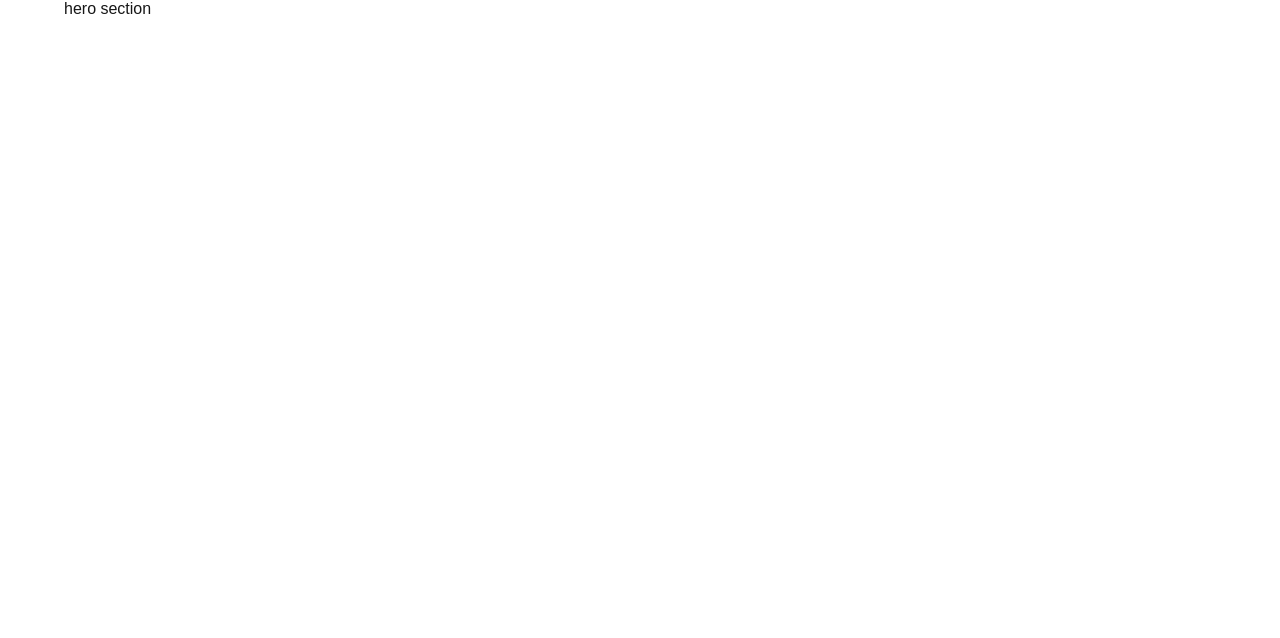
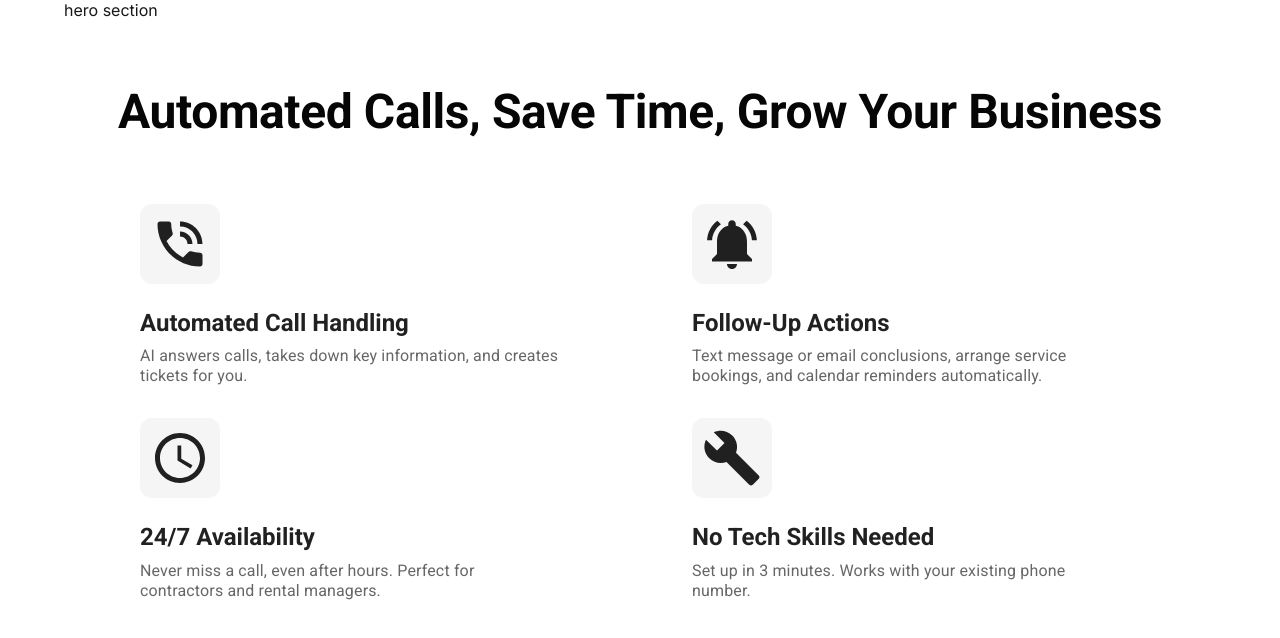
Before and after one commit to Dispatch-AI-com/frontend, a Next.js app: page / in a window 1280 px wide. Shown: the top 638 px of the page. Built offline with nearby package versions, Linux system fonts and the light colour scheme.

Commit message:
feat: add features section component into landing page

```diff
--- a/package.json
+++ b/package.json
@@ -11,9 +11,10 @@
   "dependencies": {
     "@emotion/react": "^11.14.0",
     "@emotion/styled": "^11.14.0",
+    "@fontsource/roboto": "^5.2.5",
     "@mui/icons-material": "^6.4.5",
     "@mui/material": "^6.4.5",
-    "next": "15.1.7",
+    "next": "^15.3.0",
     "react": "^19.0.0",
     "react-dom": "^19.0.0"
   },
--- a/src/app/layout.tsx
+++ b/src/app/layout.tsx
@@ -1,20 +1,22 @@
 import type { Metadata } from "next";
-import { Geist, Geist_Mono } from "next/font/google";
+import { Inter, Roboto } from "next/font/google";
 import "./globals.css";
 
-const geistSans = Geist({
-  variable: "--font-geist-sans",
+const inter = Inter({
   subsets: ["latin"],
+  display: "swap",
 });
 
-const geistMono = Geist_Mono({
-  variable: "--font-geist-mono",
+const roboto = Roboto({
+  weight: ['400', '500', '700', '900'],
   subsets: ["latin"],
+  display: "swap",
+  variable: '--font-roboto',
 });
 
 export const metadata: Metadata = {
-  title: "Create Next App",
-  description: "Generated by create next app",
+  title: "DispatchAI - Automated Call Handling",
+  description: "Save time and grow your business with automated call handling",
 };
 
 export default function RootLayout({
@@ -24,7 +26,7 @@ export default function RootLayout({
 }>) {
   return (
     <html lang="en">
-      <body className={`${geistSans.variable} ${geistMono.variable}`}>
+      <body className={`${inter.className} ${roboto.variable}`}>
         {children}
       </body>
     </html>
--- a/src/app/page.tsx
+++ b/src/app/page.tsx
@@ -1,11 +1,12 @@
 import { Container } from '@mui/material';
 import HeroSection from '../components/features/landing/HeroSection';
-
+import FeaturesSection from '../components/features/landing/FeaturesSection';
 
 export default function LandingPage() {
   return (
     <Container>
       <HeroSection />
+      <FeaturesSection />
     </Container>
   );
 }
--- /dev/null
+++ b/src/components/features/landing/FeaturesSection.tsx
@@ -0,0 +1,141 @@
+'use client';
+
+import React from 'react';
+import {
+  Box,
+  Container,
+  Typography,
+  Grid,
+  Card,
+  CardContent,
+  useTheme
+} from '@mui/material';
+import PhoneInTalkIcon from '@mui/icons-material/PhoneInTalk';
+import NotificationsActiveIcon from '@mui/icons-material/NotificationsActive';
+import AccessTimeIcon from '@mui/icons-material/AccessTime';
+import BuildIcon from '@mui/icons-material/Build';
+
+export default function FeaturesSection() {
+  const theme = useTheme();
+  const features = [
+    {
+      title: "Automated Call Handling",
+      description: "AI answers calls, takes down key information, and creates tickets for you.",
+      icon: <PhoneInTalkIcon sx={{ fontSize: 60 }} />
+    },
+    {
+      title: "Follow-Up Actions",
+      description: "Text message or email conclusions, arrange service bookings, and calendar reminders automatically.",
+      icon: <NotificationsActiveIcon sx={{ fontSize: 60 }} />
+    },
+    {
+      title: "24/7 Availability",
+      description: "Never miss a call, even after hours. Perfect for contractors and rental managers.",
+      icon: <AccessTimeIcon sx={{ fontSize: 60 }} />
+    },
+    {
+      title: "No Tech Skills Needed",
+      description: "Set up in 3 minutes. Works with your existing phone number.",
+      icon: <BuildIcon sx={{ fontSize: 60 }} />
+    }
+  ];
+
+  return (
+    <Box sx={{ py: 8, bgcolor: 'background.default' }}>
+      <Container maxWidth="lg">
+        <Typography
+          variant="h2"
+          align="center"
+          gutterBottom
+          sx={{
+            fontFamily: 'var(--font-roboto)',
+            fontWeight: 700,
+            fontSize: '48px',
+            lineHeight: '56px',
+            color: '#060606',
+            mb: 8,
+            mx: 'auto'
+          }}
+        >
+          Automated Calls, Save Time, Grow Your Business
+        </Typography>
+
+        <Grid container spacing={4} sx={{ pl: { xs: 2, sm: 3, md: 4 } }}>
+          {features.map((feature, index) => (
+            <Grid item xs={12} sm={6} key={index}>
+              <Card
+                sx={{
+                  height: '100%',
+                  display: 'flex',
+                  flexDirection: 'column',
+                  alignItems: 'flex-start',
+                  textAlign: 'left',
+                  ml:'20px',
+                  p: 0,
+                  pl: 0,
+                  boxShadow: 'none',
+                  bgcolor: 'transparent'
+                }}
+              >
+                <Box
+                  sx={{
+                    width: 80,
+                    height: 80,
+                    display: 'flex',
+                    justifyContent: 'center',
+                    alignItems: 'center',
+                    bgcolor: 'grey.100',
+                    borderRadius: '12px',
+                    mb: 3,
+                    alignSelf: 'flex-start',
+                    ml: 0
+                  }}
+                >
+                  {feature.icon}
+                </Box>
+                <CardContent sx={{
+                  padding: 0,
+                  paddingTop: 0,
+                  "&:last-child": { paddingBottom: 0 },
+                  width: '100%'
+                }}>
+                  <Typography
+                    variant="h5"
+                    component="h2"
+                    gutterBottom
+                    sx={{
+                      fontFamily: 'var(--font-roboto)',
+                      fontWeight: 'bold',
+                      fontSize: '24px',
+                      lineHeight:'30px',
+                      height: '30px',
+                      maxWidth: '269px'
+                    }}
+                  >
+                    {feature.title}
+                  </Typography>
+                  <Typography variant="body1" color="text.secondary"
+                    sx={{
+                      fontFamily: 'var(--font-roboto)',
+                      maxWidth: '420px',
+                      height: '40px',
+                      fontSize: '16px',
+                      lineHeight: '20px',
+                      overflow: 'hidden',
+                      textOverflow: 'ellipsis',
+                      display: '-webkit-box',
+                      WebkitLineClamp: 2,
+                      WebkitBoxOrient: 'vertical'
+                    }}
+                  >
+                    {feature.description}
+                  </Typography>
+                </CardContent>
+              </Card>
+            </Grid>
+          ))}
+        </Grid>
+      </Container>
+    </Box>
+  );
+}
```
Also changed, not shown: 1 other file (tests, documents, lock files or other folders).
